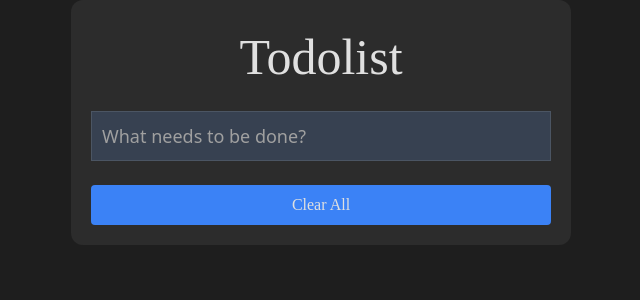
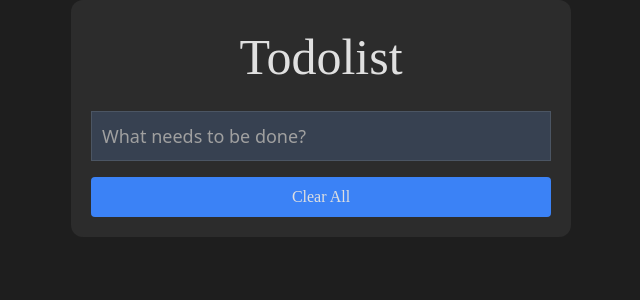
Before and after one commit to Oleg-Kirkicha/ToDOList, a Next.js app: page / in a window 1280 px wide. Shown: the top 300 px of the page, without its empty margins (319-959 px from the left). Built offline with nearby package versions, Linux system fonts and the light colour scheme; a web font is replaced by a local one.

Commit message:
refactor: avoid rendering items when list is empty

```diff
--- a/app/page.tsx
+++ b/app/page.tsx
@@ -65,6 +65,7 @@ const HomePage = () => {
               onKeyDown={handleKeyDown}
               className="bg-[#374151] text-[#e0e0e0] placeholder-[#a0a0a0] h-[50px] w-full p-[10px] text-lg outline-none border border-[#4b5563] focus:border-2 focus:border-[#8b5cf6] transition"
             />
+            {items.length > 0 ? (
               <div className="element_container w-full" id="elementContainer">
               {items.map((item, index) => (
                   <div
@@ -91,6 +92,7 @@ const HomePage = () => {
                   </div>
                 ))}
               </div>
+            ) : null}
           </div>
           <button
             id="clearAll"
```
Lines whose indentation alone changed are shown as unchanged.
